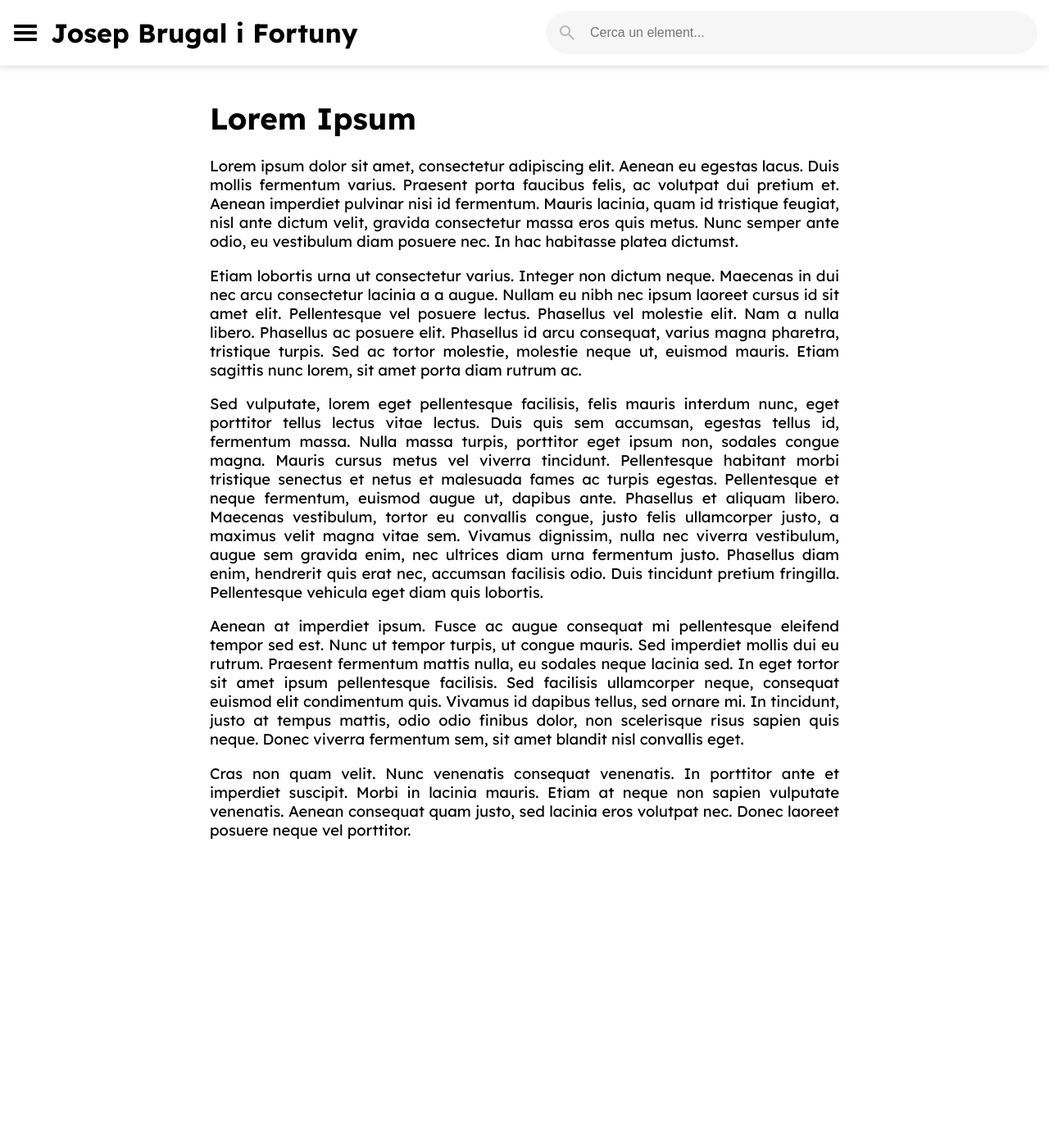
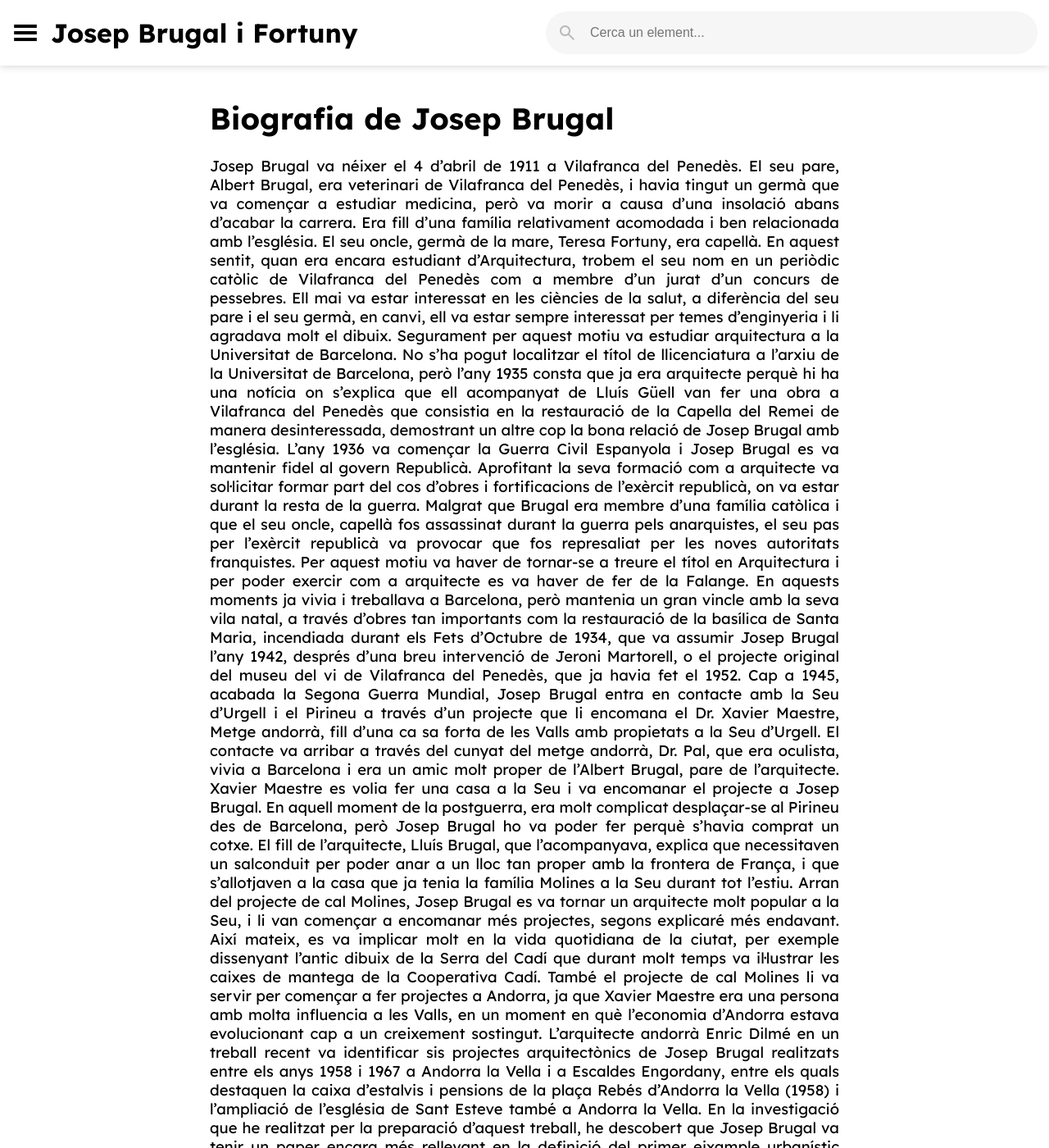
Before and after one commit to nuriagascon/tdr, a Jekyll site: the page built from about.md, in a window 1280 px wide and 1400 px high. Shown: the whole window at 82% size. Built offline with Jekyll 4.4.1, drawn with Linux system fonts in a browser that asks for light colours; some of the changed text lies outside the part shown.

Commit message:
Update about.md

```diff
--- a/about.md
+++ b/about.md
@@ -1,36 +1,17 @@
 ---
 layout: about
-title: Sobre la web
+title: Biografia de Josep Brugal
 ---
 
-# Lorem Ipsum
+# Biografia de Josep Brugal
 
-Lorem ipsum dolor sit amet, consectetur adipiscing elit. Aenean eu egestas lacus. Duis mollis fermentum varius. Praesent
-porta faucibus felis, ac volutpat dui pretium et. Aenean imperdiet pulvinar nisi id fermentum. Mauris lacinia, quam id
-tristique feugiat, nisl ante dictum velit, gravida consectetur massa eros quis metus. Nunc semper ante odio, eu
-vestibulum diam posuere nec. In hac habitasse platea dictumst.
-
-Etiam lobortis urna ut consectetur varius. Integer non dictum neque. Maecenas in dui nec arcu consectetur lacinia a a
-augue. Nullam eu nibh nec ipsum laoreet cursus id sit amet elit. Pellentesque vel posuere lectus. Phasellus vel molestie
-elit. Nam a nulla libero. Phasellus ac posuere elit. Phasellus id arcu consequat, varius magna pharetra, tristique
-turpis. Sed ac tortor molestie, molestie neque ut, euismod mauris. Etiam sagittis nunc lorem, sit amet porta diam rutrum
-ac.
-
-Sed vulputate, lorem eget pellentesque facilisis, felis mauris interdum nunc, eget porttitor tellus lectus vitae lectus.
-Duis quis sem accumsan, egestas tellus id, fermentum massa. Nulla massa turpis, porttitor eget ipsum non, sodales congue
-magna. Mauris cursus metus vel viverra tincidunt. Pellentesque habitant morbi tristique senectus et netus et malesuada
-fames ac turpis egestas. Pellentesque et neque fermentum, euismod augue ut, dapibus ante. Phasellus et aliquam libero.
-Maecenas vestibulum, tortor eu convallis congue, justo felis ullamcorper justo, a maximus velit magna vitae sem. Vivamus
-dignissim, nulla nec viverra vestibulum, augue sem gravida enim, nec ultrices diam urna fermentum justo. Phasellus diam
-enim, hendrerit quis erat nec, accumsan facilisis odio. Duis tincidunt pretium fringilla. Pellentesque vehicula eget
-diam quis lobortis.
-
-Aenean at imperdiet ipsum. Fusce ac augue consequat mi pellentesque eleifend tempor sed est. Nunc ut tempor turpis, ut
-congue mauris. Sed imperdiet mollis dui eu rutrum. Praesent fermentum mattis nulla, eu sodales neque lacinia sed. In
-eget tortor sit amet ipsum pellentesque facilisis. Sed facilisis ullamcorper neque, consequat euismod elit condimentum
-quis. Vivamus id dapibus tellus, sed ornare mi. In tincidunt, justo at tempus mattis, odio odio finibus dolor, non
-scelerisque risus sapien quis neque. Donec viverra fermentum sem, sit amet blandit nisl convallis eget.
-
-Cras non quam velit. Nunc venenatis consequat venenatis. In porttitor ante et imperdiet suscipit. Morbi in lacinia
-mauris. Etiam at neque non sapien vulputate venenatis. Aenean consequat quam justo, sed lacinia eros volutpat nec. Donec
-laoreet posuere neque vel porttitor.
+Josep Brugal va néixer el 4 d’abril de 1911 a Vilafranca del Penedès.  El seu pare, Albert Brugal, era veterinari de Vilafranca del Penedès, i havia tingut un germà que va començar a estudiar medicina, però va morir a causa d’una insolació abans d’acabar la carrera.  Era fill d’una família relativament acomodada i ben relacionada amb l’església. El seu oncle, germà de la mare, Teresa Fortuny, era capellà.  En aquest sentit, quan era encara estudiant d’Arquitectura, trobem el seu nom en un periòdic catòlic de Vilafranca del Penedès com a membre d’un jurat d’un concurs de pessebres.
+Ell mai va estar interessat en les ciències de la salut, a diferència del seu pare i el seu germà, en canvi, ell va estar sempre interessat per temes d’enginyeria i li agradava molt el dibuix.  Segurament per aquest motiu va estudiar arquitectura a la Universitat de Barcelona.  No s’ha pogut localitzar el títol de llicenciatura a l’arxiu de la Universitat de Barcelona, però l’any 1935 consta que ja era arquitecte perquè hi ha una notícia on s’explica que ell acompanyat de Lluís Güell van fer una obra a Vilafranca del Penedès que consistia en la restauració de la Capella del Remei de manera desinteressada, demostrant un altre cop la bona relació de Josep Brugal amb l’església.
+L’any 1936 va començar la Guerra Civil Espanyola i Josep Brugal es va mantenir fidel al govern Republicà. Aprofitant la seva formació com a arquitecte va sol·licitar formar part del cos d’obres i fortificacions de l’exèrcit republicà, on va estar durant la resta de la guerra.
+Malgrat que Brugal era membre d’una família catòlica i que el seu oncle, capellà fos assassinat durant la guerra pels anarquistes, el seu pas per l’exèrcit republicà va provocar que fos represaliat per les noves autoritats franquistes. Per aquest motiu va haver de tornar-se a treure el títol en Arquitectura i per poder exercir com a arquitecte es va haver de fer de la Falange.
+En aquests moments ja vivia i treballava a Barcelona, però mantenia un gran vincle amb la seva vila natal, a través d’obres tan importants com la restauració de la basílica de Santa Maria, incendiada durant els Fets d’Octubre de 1934, que va assumir Josep Brugal l’any 1942, després d’una breu intervenció de Jeroni Martorell,  o el projecte original del museu del vi de Vilafranca del Penedès, que ja havia fet el 1952.
+Cap a 1945, acabada la Segona Guerra Mundial, Josep Brugal entra en contacte amb la Seu d’Urgell i el Pirineu a través d’un projecte que li encomana el Dr. Xavier Maestre, Metge andorrà, fill d’una ca sa forta de les Valls amb propietats a la Seu d’Urgell. El contacte va arribar a través del cunyat del metge andorrà, Dr. Pal, que era oculista, vivia a Barcelona i era un amic molt proper de l’Albert Brugal, pare de l’arquitecte. Xavier Maestre es volia fer una casa a la Seu i va encomanar el projecte a Josep Brugal. En aquell moment de la postguerra, era molt complicat desplaçar-se al Pirineu des de Barcelona, però Josep Brugal ho va poder fer perquè s’havia comprat un cotxe. El fill de l’arquitecte, Lluís Brugal, que l’acompanyava, explica que necessitaven un salconduit per poder anar a un lloc tan proper amb la frontera de França, i que s’allotjaven a la casa que ja tenia la família Molines a la Seu durant tot l’estiu.
+Arran del projecte de cal Molines, Josep Brugal es va tornar un arquitecte molt popular a la Seu, i li van començar a encomanar més projectes, segons explicaré més endavant. Així mateix, es va implicar molt en la vida quotidiana de la ciutat, per exemple dissenyant l’antic dibuix de la Serra del Cadí que durant molt temps va il·lustrar les caixes de mantega de la Cooperativa Cadí.
+També el projecte de cal Molines li va servir per començar a fer projectes a Andorra, ja que Xavier Maestre era una persona amb molta influencia a les Valls, en un moment en què l’economia d’Andorra estava evolucionant cap a un creixement sostingut. L’arquitecte andorrà Enric Dilmé en un treball recent va identificar sis projectes arquitectònics de Josep Brugal realitzats entre els anys 1958 i 1967 a Andorra la Vella i a Escaldes Engordany, entre els quals destaquen la caixa d’estalvis i pensions de la plaça Rebés d’Andorra la Vella (1958) i l’ampliació de l’església de Sant Esteve també a Andorra la Vella.  En la investigació que he realitzat per la preparació d’aquest treball, he descobert que Josep Brugal va tenir un paper encara més rellevant en la definició del primer eixample urbanístic d’Andorra la Vella, a partir dels anys 50, amb el disseny de la plaça Rebés i el projecte de l’antiga clínica Vilanova, que és un dels principals exemples de l’arquitectura del granit a Andorra la Vella.  Com que no és l’objecte d’aquest treball ho deixo aquí apuntat per futures investigacions.
+L’any 1971, Josep Brugal va presentar un projecte al concurs convocat pel Consell General del Principat d’Andorra per ampliar el santuari de la Mare de Déu de Meritxell. Enmig de tretze projectes presentats, el de Josep Brugal no va ser l’escollit. De tota manera, el santuari es va incendiar l’any 1972 i va quedar totalment destruït. Per reconstruir el santuari el Consell General d’Andorra va contractar un arquitecte que començava a ser molt conegut, Ricard Bofill, amb un projecte que va ser considerat per Josep Brugal com un plagi del seu projecte de 1971.  Segons la seva família l’arquitecte es va enfadar tant que va destruir les maquetes i els plànols del seu projecte per Meritxell.  Pràcticament, no es coneix cap més projecte de Josep Brugal a la Seu d’Urgell ni a Andorra. La meva hipòtesi és que després d’aquest episodi, no va voler continuar treballant al Pirineu.
+Això no vol dir que acabes la seva vida laboral. Josep Brugal mantenia el seu despatx a Barcelona on treballava amb el seu fill i més endavant també amb el seu net. Durant aquest últim període de la seva vida professional va manifestar un gran interès per les noves tecnologies fins a tal punt que va decidir comprar un dels primers programes de disseny per al seu net que treballava amb ell al despatx. També va mantenir contactes al Pirineu en la supervisió d’antigues obres, com en el cas de l’església de Santa Magdalena a la Seu d’Urgell. Es va mantenir actiu fins als 88 anys.  De fet, fins a l’any de la seva defunció, el 5 d’agost de l’any 1999.
```
